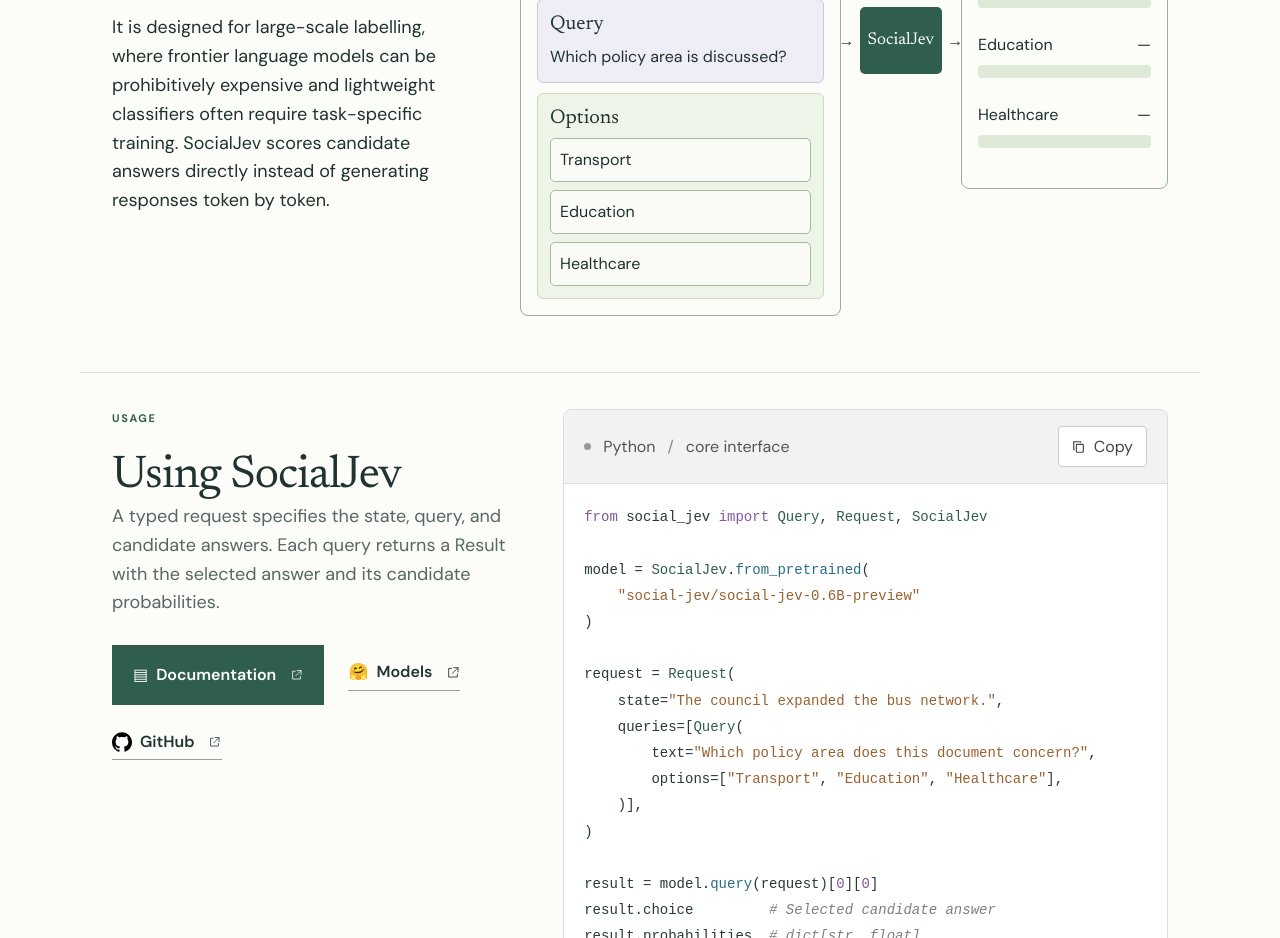
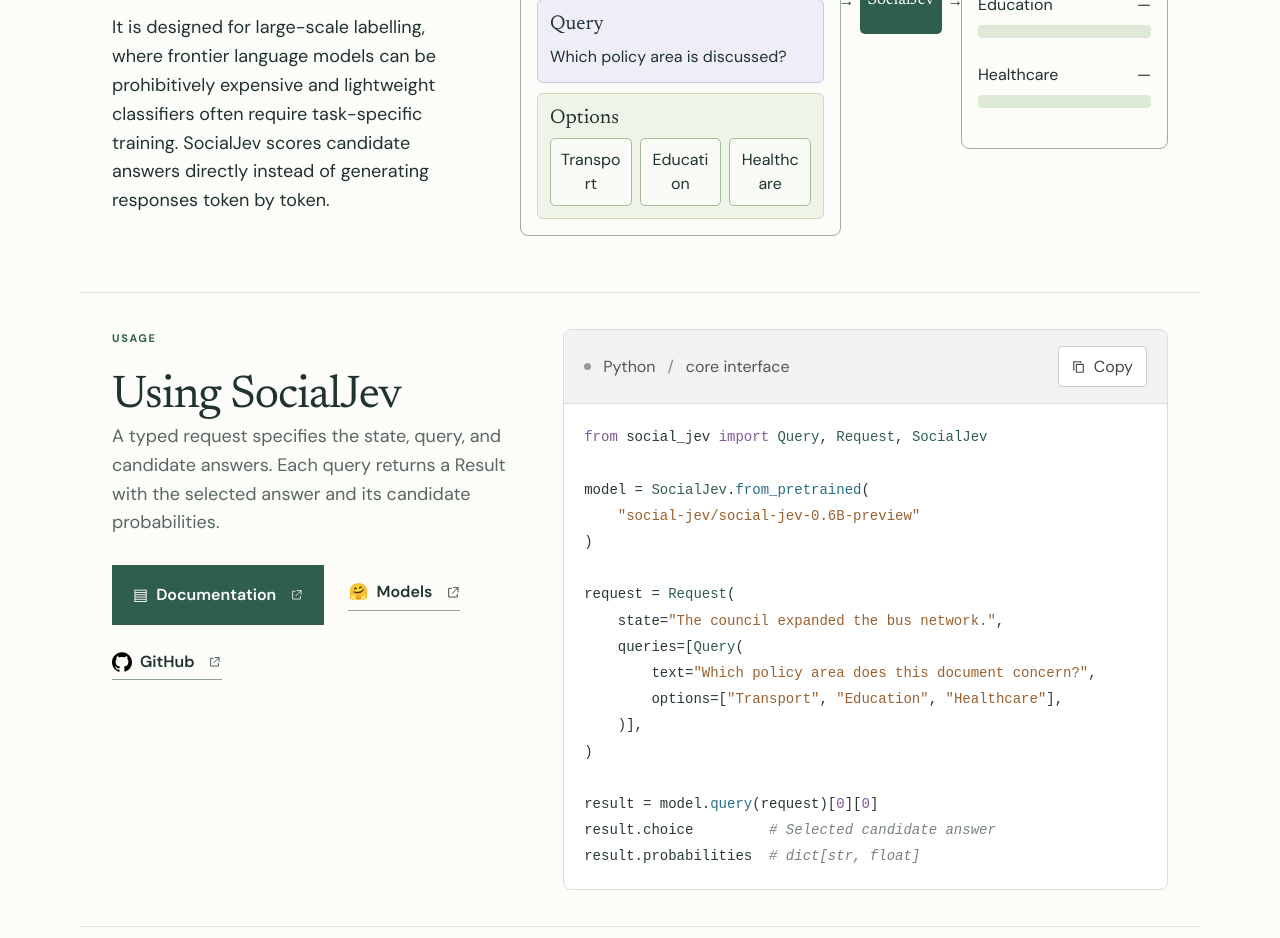
Before and after one commit to social-jev/social-jev.github.io, a React (Vite) app: page / in a window 1280 px wide. Shown: the part 1640-2578 px from the top of the page. Built offline with nearby package versions, Linux system fonts and the light colour scheme.

Commit message:
Use short options with a fully specified classification query
Move the stance definitions into the query and show Support, Oppose and Unclear as compact answer choices.

```diff
--- a/src/ApplicationAnimation.jsx
+++ b/src/ApplicationAnimation.jsx
@@ -13,7 +13,7 @@
         <h3>Request</h3>
         <div className="request-state"><h4>State</h4><p>{example.document}</p></div>
         <div className="request-query"><h4>Query</h4><p>{example.question}</p></div>
-        <div className="request-options"><h4>Options</h4><ul>{(example.optionText || example.options).map(option=><li key={option}>{option}</li>)}</ul></div>
+        <div className="request-options"><h4>Options</h4><ul>{example.options.map(option=><li key={option}>{option}</li>)}</ul></div>
       </div>
       <div className={`request-model ${phase===1?'scoring':''}`}><span aria-hidden="true">→</span><div>SocialJev</div><span aria-hidden="true">→</span></div>
       <div className="result-box"><h3>Result</h3>
--- a/src/examples.js
+++ b/src/examples.js
@@ -5,9 +5,8 @@
     source: "A statement about housing policy",
     document:
       "The city council proposed limiting annual rent increases to two percent. I support this measure because it would help tenants remain in their homes.",
-    question: "What is the author’s stance toward the proposed limit on annual rent increases?",
+    question: "What stance does the author express toward limiting annual rent increases to two percent? Choose Support if they favour the limit, Oppose if they reject it, or Unclear if no clear position is expressed.",
     options: ["Support", "Oppose", "Unclear"],
-    optionText: ["The author supports the limit.", "The author opposes the limit.", "The author’s stance is unclear."],
     selected: "Support",
   },
   {
--- a/src/walkthrough.css
+++ b/src/walkthrough.css
@@ -1859,3 +1859,7 @@
 @media(max-width:600px) { .task-example > summary { grid-template-columns: minmax(0,1fr) 154px; } }
 
 .treemap > button > small { font-size: 14px; }
+
+.request-options ul { grid-template-columns: repeat(3, minmax(0, 1fr)); }
+.request-options li { text-align: center; overflow-wrap: anywhere; }
+@media (min-width:601px) and (max-width:1100px) { .request-options ul { grid-template-columns: 1fr; } }
```
Also changed, not shown: 2 other files (tests, documents, lock files or other folders).
